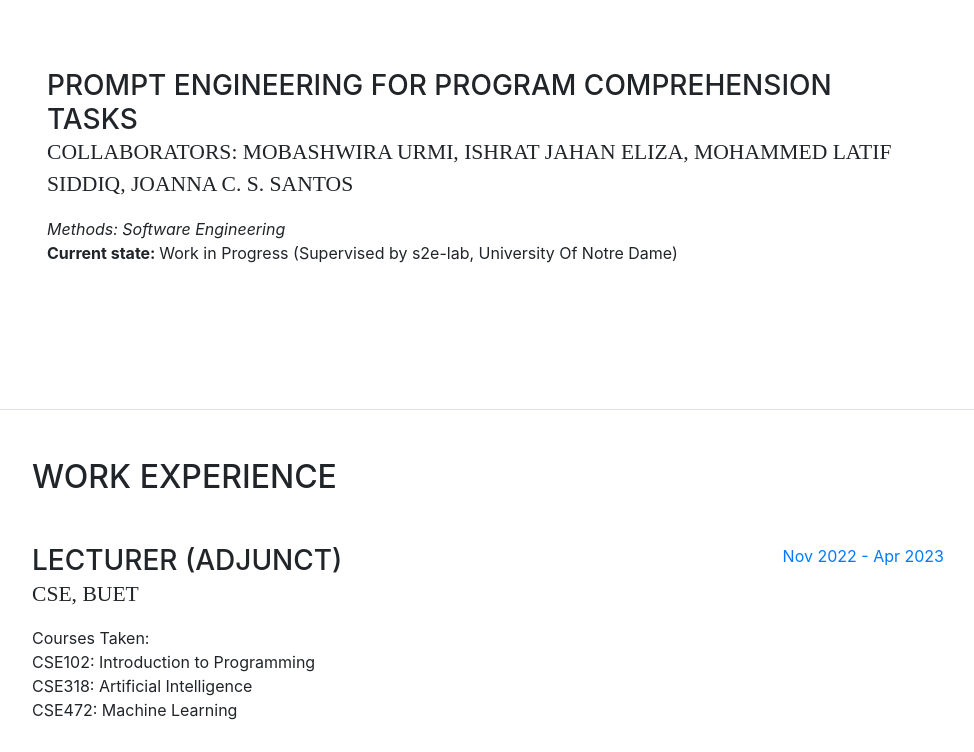
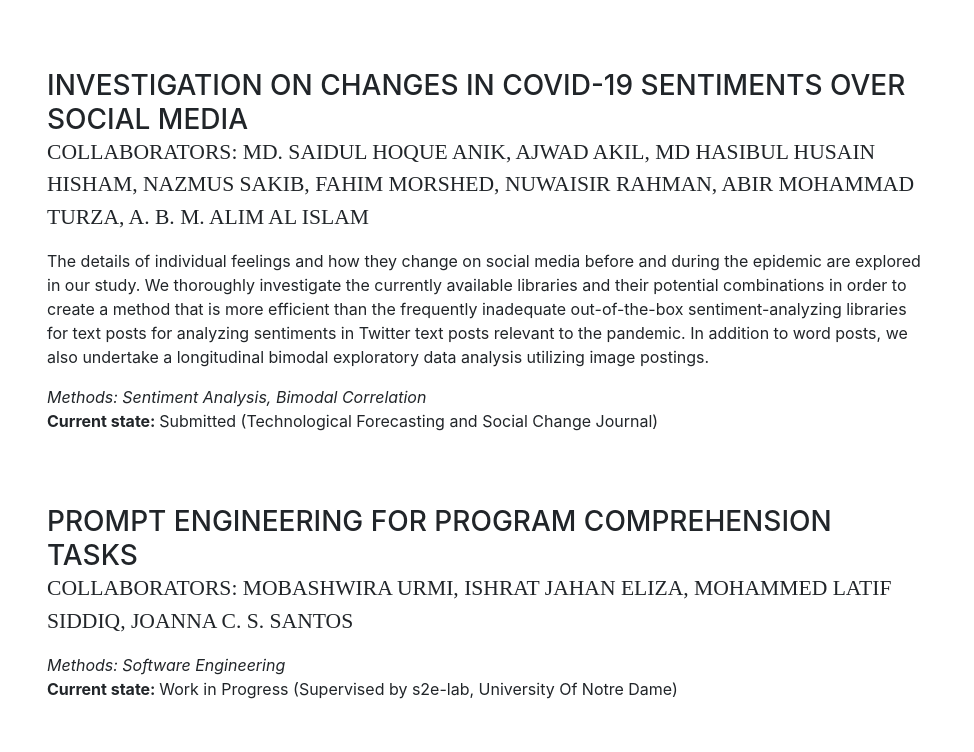
Before and after one commit to inferiorzoned/inferiorzoned.github.io, a website with bundled scripts: page index.html in a window 1280 px wide. Shown: the part 3028-3780 px from the top of the page, without its empty margins (288-1262 px from the left). Built offline with nearby package versions, Linux system fonts and the light colour scheme; some icons are missing; a web font is replaced by a local one.

Commit message:
add twitter paper

```diff
--- a/index.html
+++ b/index.html
@@ -262,7 +262,7 @@
 	        </div>
 
             <div class="resume-item d-flex flex-column flex-md-row mb-4">
-	            <!-- <div class="resume-content mr-auto">
+	            <div class="resume-content mr-auto">
 	              	<h3 class="mb-0">Investigation on Changes in COVID-19 Sentiments over Social Media</h3>
 	              	<div class="subheading mb-3">Collaborators: Md. Saidul Hoque Anik, Ajwad Akil, Md Hasibul Husain Hisham, Nazmus Sakib, Fahim Morshed,
                     Nuwaisir Rahman, Abir Mohammad Turza, A. B. M. Alim Al Islam
@@ -282,11 +282,11 @@
 		            		<em>Methods: Sentiment Analysis, Bimodal Correlation</em>
                     		<br>
                     		<p> <strong>Current state: </strong>
-                          Under Review (ACM CHI Conference on Human Factors in Computing Systems 2023)
+                          Submitted (Technological Forecasting and Social Change Journal)
 							          </p>
           			</div>
 	            </div>
-          	</div> -->
+          	</div>
 
             <div class="resume-item d-flex flex-column flex-md-row mb-4">
 	            <div class="resume-content mr-auto">
```
Also changed, not shown: 1 other file.
